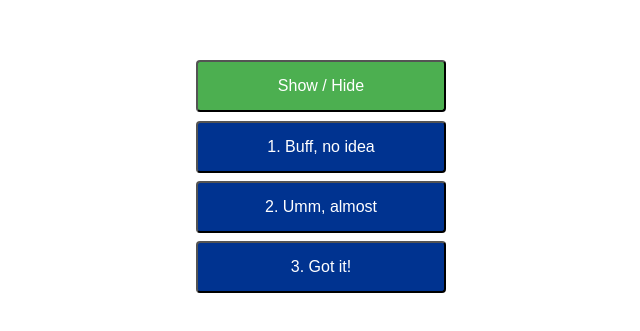
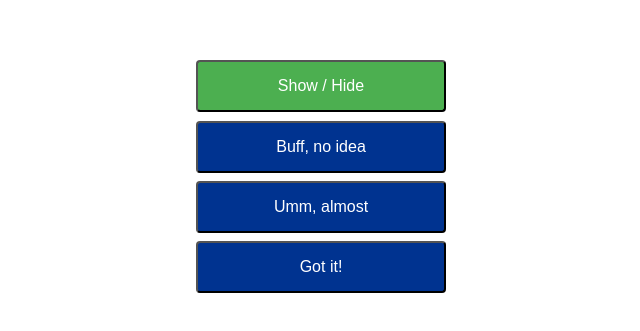
Before and after one commit to mriart/verbs, a website: page index.html in a window 1280 px wide. Shown: the part 115-446 px from the top of the page, without its empty margins (319-959 px from the left). Drawn offline with nearby package versions, Linux system fonts and the light colour scheme; no server answers.

Commit message:
Removed numbers in buttons

```diff
--- a/index.html
+++ b/index.html
@@ -103,9 +103,9 @@
          <section>
             <button id="butShow" style="background-color:#4CAF50" ng-click="showHide()">Show / Hide</button>
          </section>
-         <button id="butAnother" ng-click="showAnother1()">1. Buff, no idea</button><br>
-         <button id="butAnother" ng-click="showAnother2()">2. Umm, almost</button><br>
-         <button id="butAnother" ng-click="showAnother3()">3. Got it!</button>
+         <button id="butAnother" ng-click="showAnother1()">Buff, no idea</button><br>
+         <button id="butAnother" ng-click="showAnother2()">Umm, almost</button><br>
+         <button id="butAnother" ng-click="showAnother3()">Got it!</button>
       </div>
    </body>
 </html>
```
